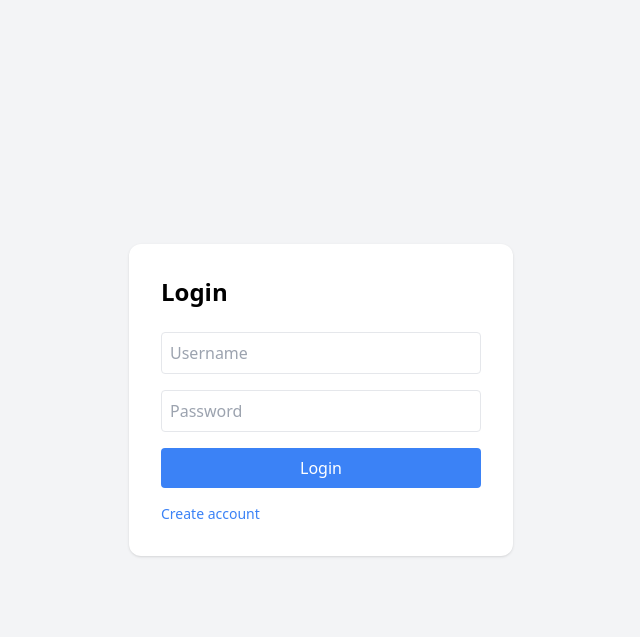
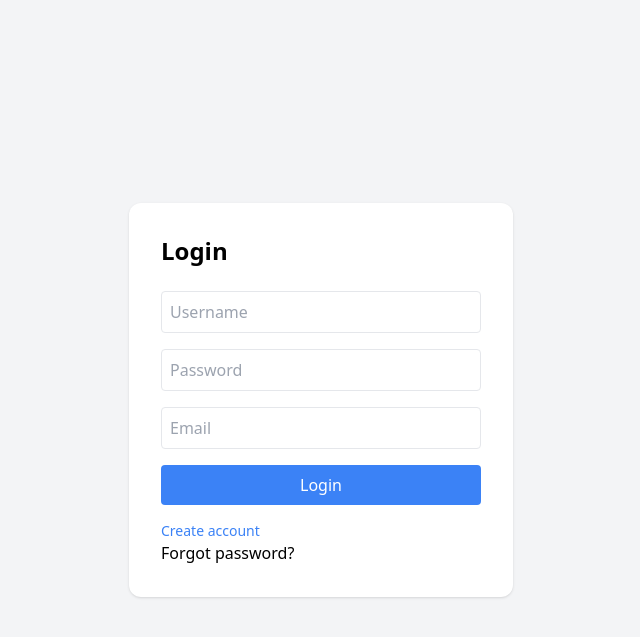
Before and after one commit to lena-Win/smart-study-planner, a Flask app: page /login in a window 1280 px wide. Shown: the top 637 px of the page, without its empty margins (319-959 px from the left). Run offline with Flask 3, Linux system fonts and the light colour scheme; parts of the project's set-up code (start-up, migrations or seed data) failed here and were passed over; some libraries are stand-ins or nearby versions.

Commit message:
Add email password reset with secure token links

```diff
--- a/app.py
+++ b/app.py
@@ -4,7 +4,18 @@ from pdf_export import export_plan_to_pdf
 import uuid
 from database import init_db, get_connection, track_event
 from werkzeug.security import generate_password_hash, check_password_hash
+from flask_mail import Mail, Message
+from itsdangerous import URLSafeTimedSerializer
+import os
 app = Flask(__name__)
+app.secret_key = "supersecretkey"
+app.config["MAIL_SERVER"] = "smtp.gmail.com"
+app.config["MAIL_PORT"] = 587
+app.config["MAIL_USE_TLS"] = True
+app.config["MAIL_USERNAME"] = "smartstudyplanner777@gmail.com"
+app.config["MAIL_PASSWORD"] = os.getenv("MAIL_PASSWORD")
+mail = Mail(app)
+serializer = URLSafeTimedSerializer(app.secret_key)
 app.secret_key = "supersecretkey444"
 init_db()
 @app.route("/", methods=["GET", "POST"])
@@ -112,11 +123,12 @@ def register():
     if request.method == "POST":
         username = request.form["username"]
         password = request.form["password"]
+        email = request.form["email"]
         hashed = generate_password_hash(password)
         conn = get_connection()
         try:
             conn.execute(
-                "INSERT INTO users (username, password) VALUES (?, ?)",
+                "INSERT INTO users (username, password, email) VALUES (?, ?, ?)",
                 (username, hashed)
             )
             conn.commit()
@@ -144,5 +156,53 @@ def login():
 def logout():
     session.clear()
     return redirect("/login")
+@app.route("/forgot-password", methods=["GET", "POST"])
+def forgot_password():
+    if request.method == "POST":
+        email = request.form["email"]
+        conn = get_connection()
+        user = conn.execute(
+            "SELECT * FROM users WHERE email = ?",
+            (email,)
+        ).fetchone()
+        conn.close()
+        if user:
+            token = serializer.dumps(email, salt="reset-password")
+            link = url_for(
+                "reset_token",
+                token=token,
+                _external=True
+            )
+            msg = Message(
+                "Password Reset",
+                sender=app.config["MAIL_USERNAME"],
+                recipients=[email]
+            )
+            msg.body = f"Click this link to reset password:\n{link}"
+            mail.send(msg)
+        return "If email exists, reset link sent."
+    return render_template("forgot_password.html")
+@app.route("/reset/<token>", methods=["GET", "POST"])
+def reset_token(token):
+    try:
+        email = serializer.loads(
+            token,
+            salt="reset-password",
+            max_age=3600
+        )
+    except:
+        return "Invalid or expired link"
+    if request.method == "POST":
+        password = request.form["password"]
+        hashed = generate_password_hash(password)
+        conn = get_connection()
+        conn.execute(
+            "UPDATE users SET password = ? WHERE email = ?",
+            (hashed, email)
+        )
+        conn.commit()
+        conn.close()
+        return redirect("/login")
+    return render_template("reset_token.html")
 if __name__ == "__main__":
     app.run(debug=True)
--- a/database.py
+++ b/database.py
@@ -28,6 +28,7 @@ def init_db():
         CREATE TABLE IF NOT EXISTS users (
             id INTEGER PRIMARY KEY AUTOINCREMENT,
             username TEXT UNIQUE NOT NULL,
+            email TEXT UNIQUE NOT NULL,
             password TEXT NOT NULL
     )
     """)
--- a/requirements.txt
+++ b/requirements.txt
@@ -1,3 +1,5 @@
 flask
 gunicorn
 reportlab
+flask-mail
+itsdangerous
--- /dev/null
+++ b/templates/forgot_password.html
@@ -0,0 +1,4 @@
+<form method="POST">
+<input name="email" placeholder="Email">
+<button>Send Reset Link</button>
+</form>
--- a/templates/login.html
+++ b/templates/login.html
@@ -10,12 +10,15 @@
 class="w-full border p-2 rounded mb-4">
 <input name="password" type="password" placeholder="Password"
 class="w-full border p-2 rounded mb-4">
+<input name="email" placeholder="Email"
+class="w-full border p-2 rounded mb-4">
 <button class="w-full bg-blue-500 text-white p-2 rounded">
 Login
 </button>
 <a href="/register" class="block mt-4 text-sm text-blue-500">
 Create account
 </a>
+<a href="/forgot-password">Forgot password?</a>
 </form>
 </body>
 </html>
--- /dev/null
+++ b/templates/reset_token.html
@@ -0,0 +1,4 @@
+<form method="POST">
+<input type="password" name="password" placeholder="New password">
+<button>Reset Password</button>
+</form>
```
Also changed, not shown: studyplanner.db.
